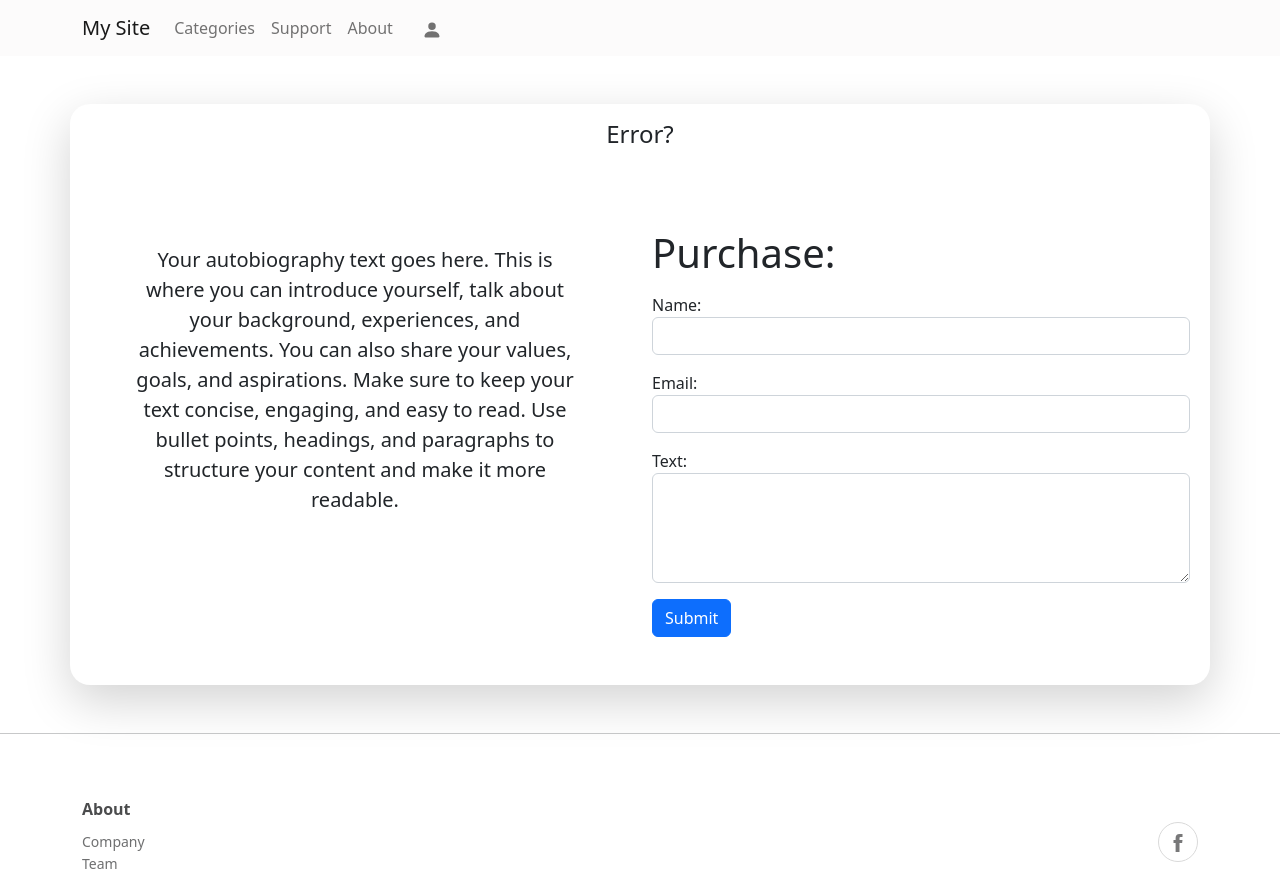
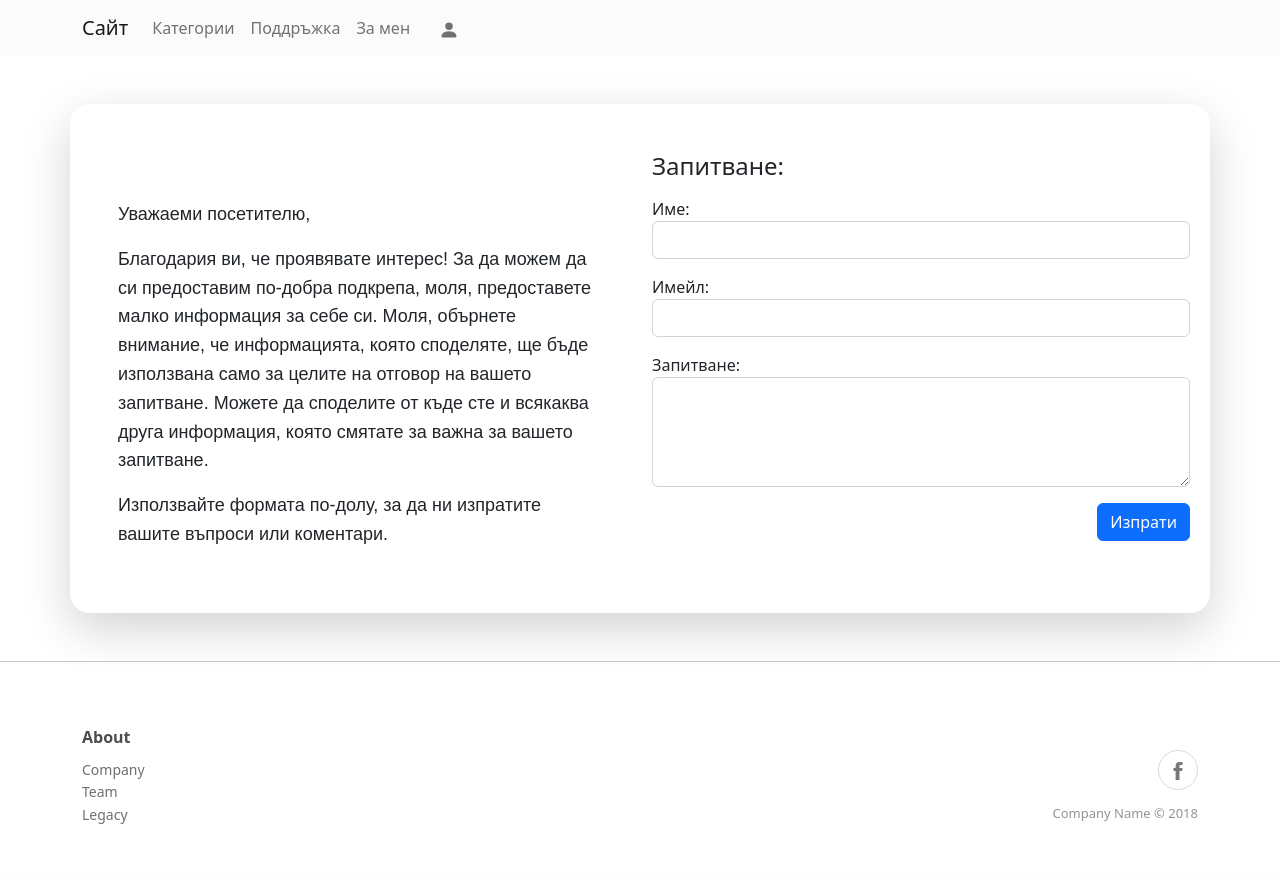
Before and after one commit to AIVAN22/Rangel-website, a Django app: page /purchase/ in a window 1280 px wide. Shown: the top 877 px of the page. After the commit the page ends 824 px from the top, so only its background shows below. Run offline with Django 4.2, Linux system fonts and the light colour scheme; some libraries are stand-ins or nearby versions.

Commit message:
change lang

```diff
--- a/Rangel_portfolio/templates/main.html
+++ b/Rangel_portfolio/templates/main.html
@@ -18,7 +18,7 @@ integrity="sha384-kenU1KFdBIe4zVF0s0G1M5b4hcpxyD9F7jL+jjXkk+Q2h455rYXK/7HAuoJl+0
 crossorigin="anonymous"></script>
 <script src="https://kit.fontawesome.com/yourcode.js" crossorigin="anonymous"></script>
 
-    <title>My website</title>
+    <title>Сайт</title>
   </head>
   <body>
     {% include "navbar.html" %}
--- a/Rangel_portfolio/templates/navbar.html
+++ b/Rangel_portfolio/templates/navbar.html
@@ -1,7 +1,7 @@
 {% load static %}
 <nav class="navbar navbar-expand-lg bg-blury mb-5 sticky-top">
   <div class="container">
-    <a class="navbar-brand" href="/">My Site</a>
+    <a class="navbar-brand" href="/">Сайт</a>
     <button class="navbar-toggler"
             type="button"
             data-bs-toggle="collapse"
@@ -14,13 +14,13 @@
     <div class="collapse navbar-collapse" id="navbarNavDropdown">
       <ul class="navbar-nav ml-auto">
         <li class="nav-item">
-          <a class="nav-link" href="{% url 'categories' %}">Categories</a>
+          <a class="nav-link" href="{% url 'categories' %}">Категории</a>
         </li>
         <li class="nav-item">
-          <a class="nav-link" href="{% url 'support' %}">Support</a>
+          <a class="nav-link" href="{% url 'support' %}">Поддръжка</a>
         </li>
         <li class="nav-item">
-          <a class="nav-link " href="{% url 'about' %}">About</a>
+          <a class="nav-link " href="{% url 'about' %}">За мен</a>
         </li>
         {% if   user.is_authenticated %}
                 {% comment %} {{ user }} {% endcomment %}
@@ -31,13 +31,13 @@
             <li  class="nav-item ps-2">
             <form action="" method="POST">
               {% csrf_token %}
-              <a href="/logout/" placeholder="Input with no background" style="background: none;border:none;  " class="nav-link"  >Log out</a>
+              <a href="/logout/" placeholder="Input with no background" style="background: none;border:none;  " class="nav-link"  >Изход</a>
             </form>
             {% else %}
             </li>
             <li class="nav-item ps-2">
 
-            <a href="/login/" class="nav-link"> <svg xmlns="http://www.w3.org/2000/svg" width="30" height="20" fill="currentColor" class="bi bi-person-fill" viewBox="0 0 16 16">
+            <a href="/login/" title="Log in" class="nav-link"> <svg xmlns="http://www.w3.org/2000/svg" width="30" height="20" fill="currentColor" class="bi bi-person-fill" viewBox="0 0 16 16">
               <path d="M3 14s-1 0-1-1 1-4 6-4 6 3 6 4-1 1-1 1zm5-6a3 3 0 1 0 0-6 3 3 0 0 0 0 6"/>
             </svg></a>
           </li>
@@ -45,9 +45,9 @@
             {% endif %}
         <li class="nav-item dropdown d-md-none">
           <div class="dropdown-menu" aria-labelledby="navbarDropdown">
-            <a class="dropdown-item" href="{% url 'categories' %}">Categories</a>
-            <a class="dropdown-item" href="#">Support</a>
-            <a class="dropdown-item" href="{% url 'about' %}">About</a>
+            <a class="dropdown-item" href="{% url 'categories' %}">Категории</a>
+            <a class="dropdown-item" href="#">Поддръжка</a>
+            <a class="dropdown-item" href="{% url 'about' %}">За мен</a>
 
             {% if   user.is_authenticated %}
                 {{ user }}
--- a/Rangel_portfolio/templates/purchase.html
+++ b/Rangel_portfolio/templates/purchase.html
@@ -8,33 +8,36 @@
 
             <div class="row">
                 <div class="col-md-6  p-5">
-                    <p class="lead text-md-center  m-2 p-2">
-                        Your autobiography text goes here. This is where you can introduce yourself, talk about your background,
-                        experiences, and achievements. You can also share your values, goals, and aspirations. Make sure to keep your text concise,
-                        engaging, and easy to read. Use bullet points, headings, and paragraphs to structure your content and make it more readable.
-                    </p>
+                    <div style="font-family: Arial, sans-serif; font-size: 18px; line-height: 1.6;">
+                        <p>Уважаеми посетителю,</p>
+
+                        <p>Благодария ви, че проявявате интерес! За да можем да си предоставим по-добра подкрепа, моля, предоставете малко информация за себе си. Моля, обърнете внимание, че информацията, която споделяте, ще бъде използвана само за целите на отговор на вашето запитване. Можете да споделите от къде сте и всякаква друга информация, която смятате за важна за вашето запитване.</p>
+
+                        <p>Използвайте формата по-долу, за да ни изпратите вашите въпроси или коментари.</p>
+                    </div>
+
                 </div>
+                <div class="col-md-6 mb-5">
+                    <h4 class="h-6 ">Запитване:</h4>
 
-                <div class="col-md-6 mb-5">
                     <form action="" method="post">
                         {% csrf_token %}
 
-                        <h1 class="h-6 mt-5">Purchase:</h1>
                         <div class="mt-3 me-2">
-                            <label for="email">Name:</label>
+                            <label for="email">Име:</label>
                             <input class="form-control " type="text" name="name" required>
                         </div>
                         <div class="mt-3 me-2">
-                            <label for="email">Email:</label>
+                            <label for="email">Имейл:</label>
                             <input class="form-control " type="email" name="email" required>
                         </div>
 
                         <div class="mt-3 me-2">
-                            <label for="email">Text:</label>
+                            <label for="email">Запитване:</label>
                             <textarea class="form-control " name="context" rows="4" cols="50" required></textarea>
                         </div>
-                        <div class="mt-3 me-2">
-                            <button class="btn btn-primary" type="submit">Submit</button>
+                        <div class="mt-3 me-2 d-grid gap-2 d-md-flex justify-content-md-end">
+                            <button class="btn btn-primary float-right" type="submit">Изпрати</button>
                         </div>
 
                     </form>
--- a/Rangel_portfolio/views.py
+++ b/Rangel_portfolio/views.py
@@ -35,7 +35,7 @@ def purchase(request):
             request, "purchase.html", {"error_message": "You send email successfully!"}
         )
     else:
-        return render(request, "purchase.html", {"error_message": "Error?"})
+        return render(request, "purchase.html")
 
 
 def redirect(request):
```
Also changed, not shown: Rangel_portfolio/templates/about.html (+11 -6 lines), Rangel_portfolio/templates/categories.html (+16 -1 lines), Rangel_portfolio/templates/login.html (+4 -4 lines), Rangel_portfolio/templates/support.html (+6 -16 lines), db.sqlite3.
